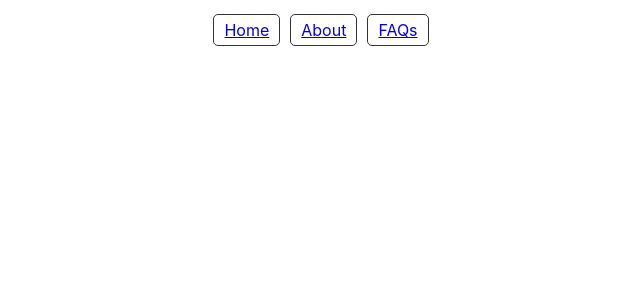
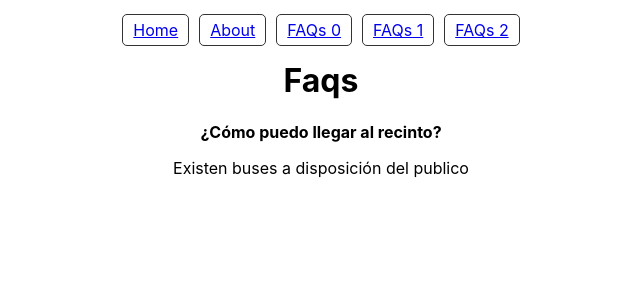
Before and after one commit to The-Valley-School/react-s7-router, a React (Create React App) app: page /faqs/0 in a window 1280 px wide. Before the commit this address had no page. Shown: the top 300 px of the page, without its empty margins (319-959 px from the left). Built offline with nearby package versions, Linux system fonts and the light colour scheme.

Commit message:
Added router sample with params

```diff
--- a/src/App.js
+++ b/src/App.js
@@ -12,13 +12,15 @@ function App() {
         <nav className='navigation'>
           <Link to="/">Home</Link>
           <Link to="/about">About</Link>
-          <Link to="/faqs">FAQs</Link>
+          <Link to="/faqs/0">FAQs 0</Link>
+          <Link to="/faqs/1">FAQs 1</Link>
+          <Link to="/faqs/2">FAQs 2</Link>
         </nav>
 
         <Routes>
           <Route path='/' element={<Home></Home>}></Route>
           <Route path='/about' element={<About></About>}></Route>
-          <Route path='/faqs' element={<Faqs></Faqs>}></Route>
+          <Route path='/faqs/:id' element={<Faqs></Faqs>}></Route>
         </Routes>
 
       </BrowserRouter>
--- a/src/components/Faqs.js
+++ b/src/components/Faqs.js
@@ -1,10 +1,34 @@
+import { useParams } from "react-router-dom";
+
+const faqs = [{
+  question: "¿Cómo puedo llegar al recinto?",
+  answer: "Existen buses a disposición del publico"
+}, {
+  question: "¿A qué hora empieza?",
+  answer: "A las 22.00"
+}, {
+  question: "¿Puedo meter comida?",
+  answer: "No, tienes que comprar dentro"
+}];
+
 
 const Faqs = () => {
+
+  const { id } = useParams();
 
   return (
     <div className="page">
       <h1>Faqs</h1>
-      <p>Vestibulum ac egestas augue, quis iaculis nibh. Aliquam ligula orci, placerat ut nulla vel, pulvinar dictum nibh. Pellentesque gravida turpis lorem, condimentum rhoncus risus eleifend sed. Maecenas vestibulum metus in bibendum porta. Nullam eget enim magna. Mauris faucibus ligula sit amet augue euismod, quis aliquet diam sagittis. Duis pulvinar efficitur nulla vel lobortis. Fusce finibus libero ac turpis hendrerit, eu efficitur sem aliquet. Aliquam erat volutpat. Nulla eget placerat orci. Quisque venenatis id nunc sit amet fermentum. Pellentesque varius viverra quam. Nam ac nunc at massa varius semper. Aliquam viverra a est aliquet porta. Duis ultrices elementum velit in viverra. Donec tincidunt et mi vel hendrerit.</p>
+
+      {
+        faqs[id] ?
+          <div className="faq">
+            <p className="faq__question"><strong>{faqs[id].question}</strong></p>
+            <p className="faq__answer">{faqs[id].answer}</p>
+          </div> :
+          <p>No tengo esa pregunta, prueba con otro número</p>
+      }
+
     </div>
   );
 }
```
